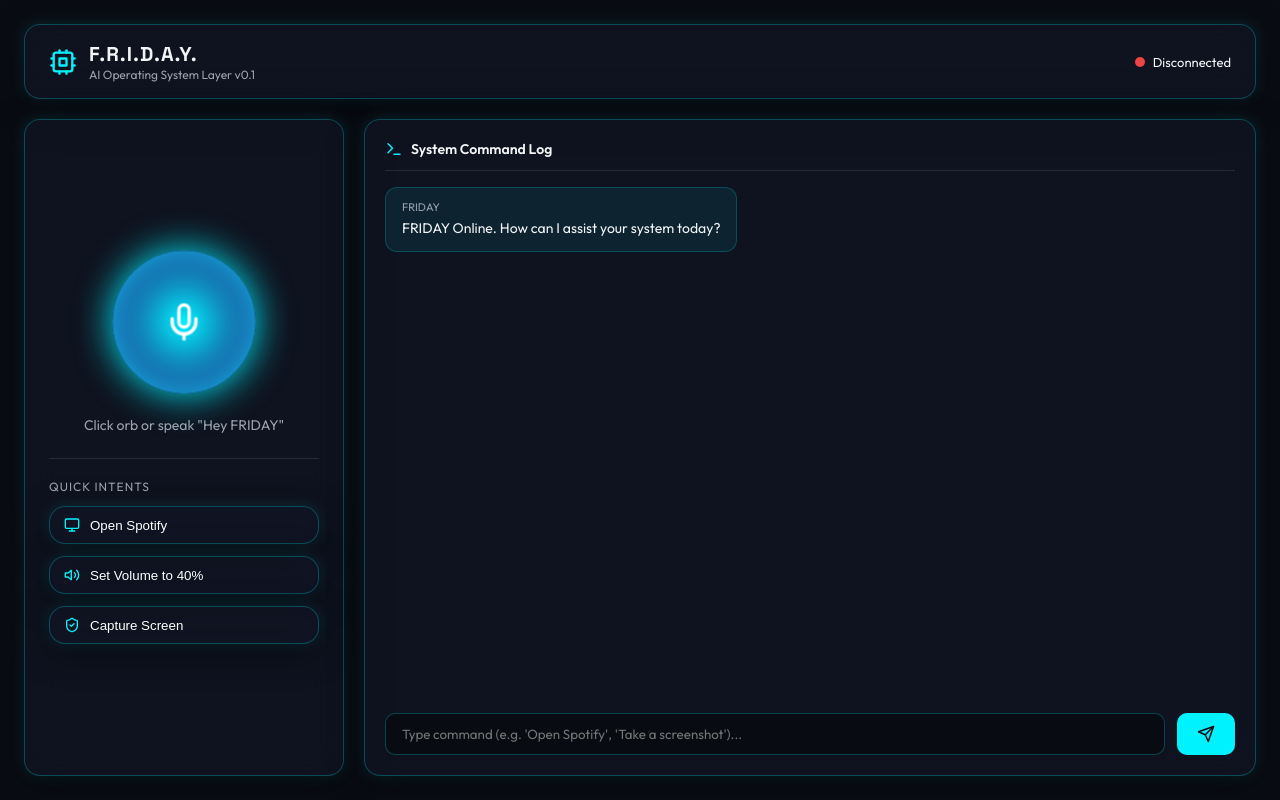
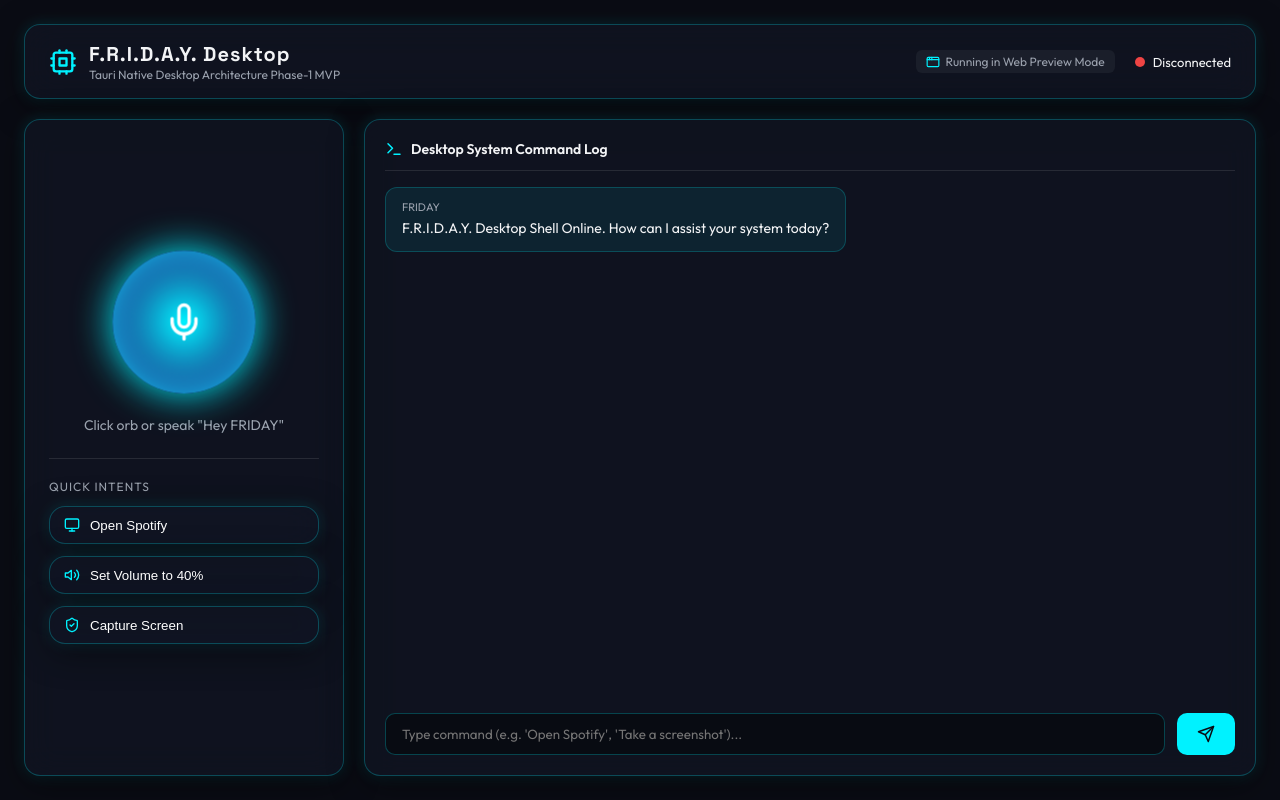
Before and after one commit to AzhaanGlitch/FRIDAY, a React (Vite) app in the folder desktop/: page / in a window 1280 px wide. Built offline with nearby package versions, Linux system fonts and the light colour scheme; no server answers.

Commit message:
feat(desktop): integrate tauri ipc get_system_status in App component

```diff
--- a/desktop/src/App.tsx
+++ b/desktop/src/App.tsx
@@ -1,5 +1,6 @@
 import React, { useState, useEffect, useRef } from 'react';
-import { Mic, Send, Cpu, Monitor, Volume2, ShieldCheck, Terminal } from 'lucide-react';
+import { Mic, Send, Cpu, Monitor, Volume2, ShieldCheck, Terminal, AppWindow } from 'lucide-react';
+import { invoke } from '@tauri-apps/api/tauri';
 
 interface Message {
   id: string;
@@ -10,15 +11,25 @@ interface Message {
 
 export const App: React.FC = () => {
   const [messages, setMessages] = useState<Message[]>([
-    { id: '1', sender: 'friday', text: 'FRIDAY Online. How can I assist your system today?' }
+    { id: '1', sender: 'friday', text: 'F.R.I.D.A.Y. Desktop Shell Online. How can I assist your system today?' }
   ]);
   const [input, setInput] = useState('');
   const [isListening, setIsListening] = useState(false);
   const [isConnected, setIsConnected] = useState(false);
+  const [tauriStatus, setTauriStatus] = useState<string>('Initializing Desktop Layer...');
   const wsRef = useRef<WebSocket | null>(null);
 
   useEffect(() => {
-    // Connect WebSocket
+    // Check Tauri Native Integration
+    try {
+      invoke<string>('get_system_status')
+        .then(status => setTauriStatus(status))
+        .catch(() => setTauriStatus('Running in Web Preview Mode'));
+    } catch {
+      setTauriStatus('Running in Web Preview Mode');
+    }
+
+    // Connect WebSocket to Python FastAPI AI Core
     const ws = new WebSocket('ws://localhost:8000/ws');
     wsRef.current = ws;
 
@@ -80,6 +91,17 @@ export const App: React.FC = () => {
               action: data.action_executed
             }
           ]);
+        })
+        .catch(err => {
+          console.error('API Error', err);
+          setMessages(prev => [
+            ...prev,
+            {
+              id: Date.now().toString(),
+              sender: 'friday',
+              text: 'Unable to communicate with FRIDAY Python Core API (http://localhost:8000). Please ensure backend is running.'
+            }
+          ]);
         });
     }
 
@@ -88,7 +110,6 @@ export const App: React.FC = () => {
 
   const toggleVoice = () => {
     setIsListening(prev => !prev);
-    // In MVP, voice mic simulation triggers command
     if (!isListening) {
       setTimeout(() => {
         setIsListening(false);
@@ -104,11 +125,15 @@ export const App: React.FC = () => {
         <div style={{ display: 'flex', alignItems: 'center', gap: '12px' }}>
           <Cpu color="#00f2ff" size={28} />
           <div>
-            <h1 style={{ fontFamily: 'var(--font-heading)', fontSize: '20px', letterSpacing: '1px' }}>F.R.I.D.A.Y.</h1>
-            <p style={{ fontSize: '12px', color: 'var(--text-muted)' }}>AI Operating System Layer v0.1</p>
+            <h1 style={{ fontFamily: 'var(--font-heading)', fontSize: '20px', letterSpacing: '1px' }}>F.R.I.D.A.Y. Desktop</h1>
+            <p style={{ fontSize: '12px', color: 'var(--text-muted)' }}>Tauri Native Desktop Architecture Phase-1 MVP</p>
           </div>
         </div>
-        <div style={{ display: 'flex', alignItems: 'center', gap: '16px' }}>
+        <div style={{ display: 'flex', alignItems: 'center', gap: '20px' }}>
+          <div style={{ display: 'flex', alignItems: 'center', gap: '6px', fontSize: '12px', color: 'var(--text-muted)', background: 'rgba(255,255,255,0.05)', padding: '4px 10px', borderRadius: '6px' }}>
+            <AppWindow size={14} color="#00f2ff" />
+            <span>{tauriStatus}</span>
+          </div>
           <div style={{ display: 'flex', alignItems: 'center', gap: '8px', fontSize: '13px' }}>
             <span style={{
               width: '10px',
@@ -151,7 +176,7 @@ export const App: React.FC = () => {
         <div className="glass-panel" style={{ display: 'flex', flexDirection: 'column', padding: '20px', minHeight: 0 }}>
           <div style={{ display: 'flex', alignItems: 'center', gap: '8px', paddingBottom: '12px', borderBottom: '1px solid rgba(255,255,255,0.1)', marginBottom: '16px' }}>
             <Terminal size={18} color="#00f2ff" />
-            <span style={{ fontWeight: 600, fontSize: '14px' }}>System Command Log</span>
+            <span style={{ fontWeight: 600, fontSize: '14px' }}>Desktop System Command Log</span>
           </div>
 
           <div style={{ flex: 1, overflowY: 'auto', display: 'flex', flexDirection: 'column', gap: '12px', paddingRight: '8px' }}>
```
